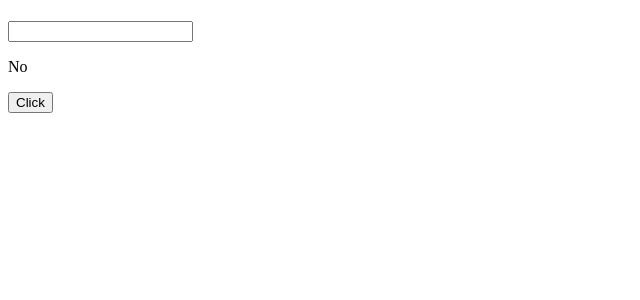
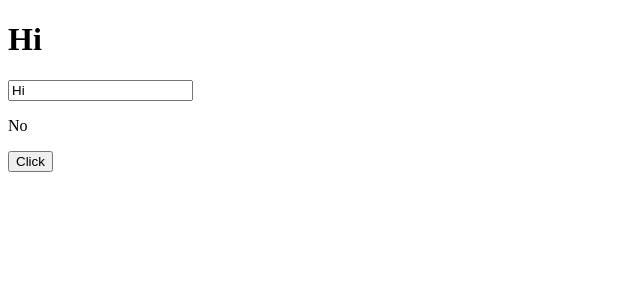
Before and after one commit to fidelman-study/test-react-components-with-enzyme-and-jest, a React (Create React App) app: page / in a window 1280 px wide. Shown: the top 300 px of the page, without its empty margins (0-640 px from the left). Built offline with nearby package versions, Linux system fonts and the light colour scheme; the HTML template or start-up script is replaced by a standard one.

Commit message:
Test React Component Lifecycle Methods with Enzyme

```diff
--- a/src/App.js
+++ b/src/App.js
@@ -2,6 +2,11 @@ import React, { Component } from 'react';
 
 export default class App extends Component {
   state = { on: false, title: '', active: true };
+
+  componentDidMount() {
+    this.setState({ title: 'Hi' })
+  }
+
   render() {
     return (
       <div className={this.state.active ? 'blue' : 'red'}>
```
Also changed, not shown: 1 other file (tests, documents, lock files or other folders).
